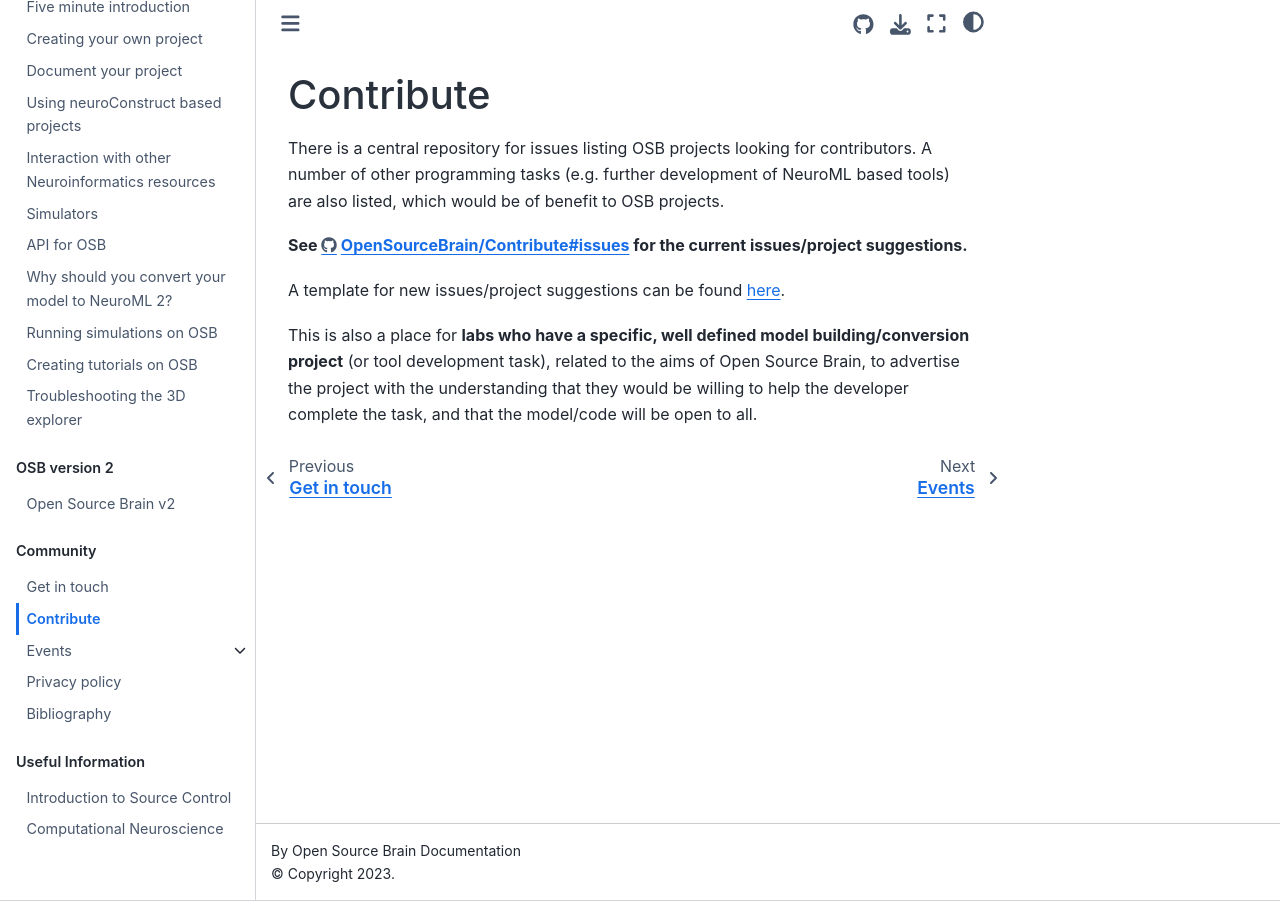
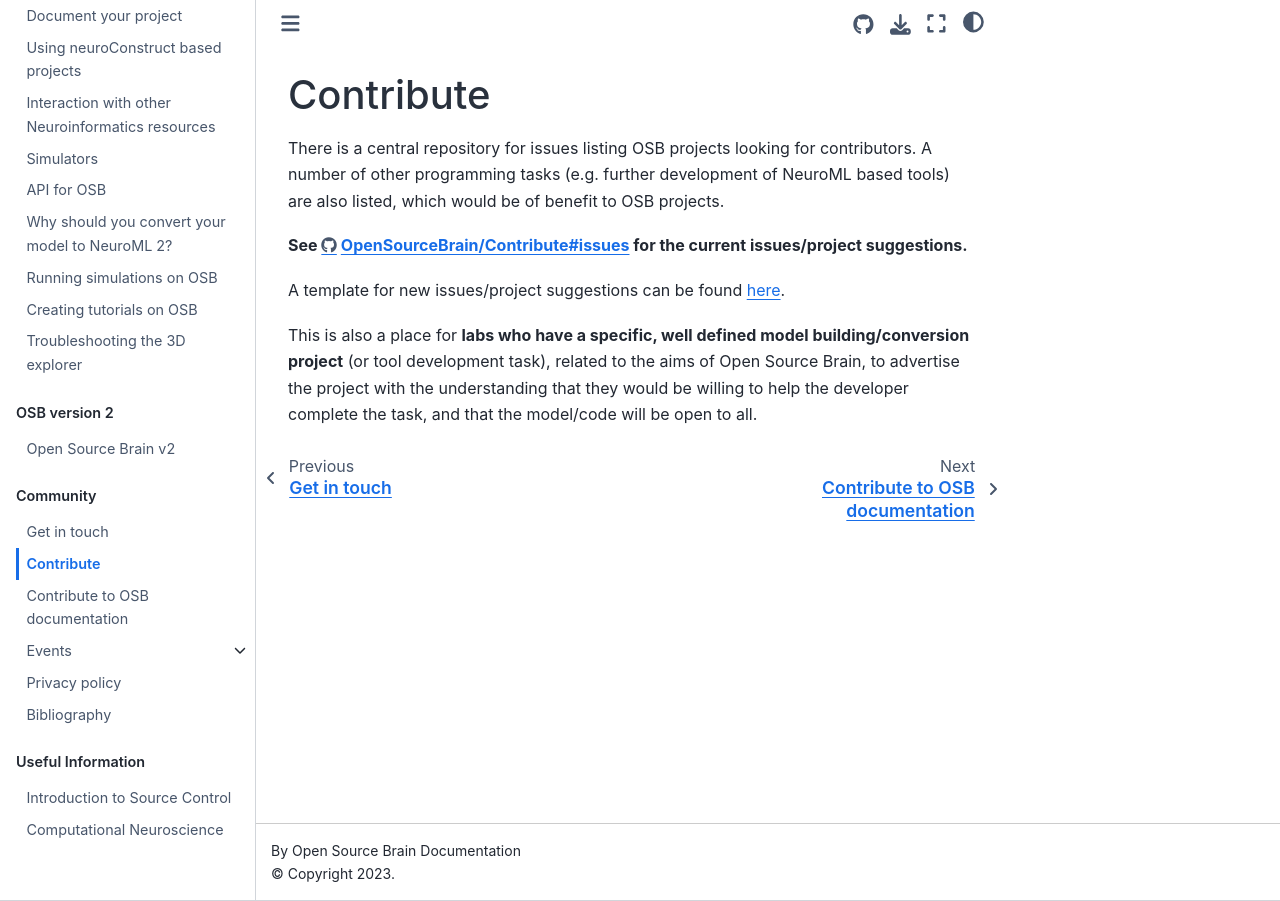
Before and after one commit to OpenSourceBrain/Documentation, a Jupyter Book: the page built from source/General/Contribute_To_OSB.md, in a window 1280 px wide. Built offline with Jupyter Book 1.0.4 settings and Sphinx 7.4.7 and the Sphinx Book theme 1.1.4, drawn with Linux system fonts in a browser that asks for light colours; pages that are not in the unit, such as notebooks, are missing from menus.

Commit message:
feat: add page on contributing to documentation

```diff
--- a/source/_toc.yml
+++ b/source/_toc.yml
@@ -26,10 +26,12 @@
   - caption: OSB version 2
     chapters:
         - file: OSBv2/Overview
+        - file: OSBv2/Repositories
   - caption: Community
     chapters:
       - file: General/Contacts
       - file: General/Contribute_To_OSB
+      - file: General/Contribute_To_OSB_docs
       - file: General/Meetings
         sections:
           - file: General/Meetings/OSB_2019
```
Also changed, not shown: source/General/Contribute_To_OSB_docs.md (added, +18 -0 lines).
